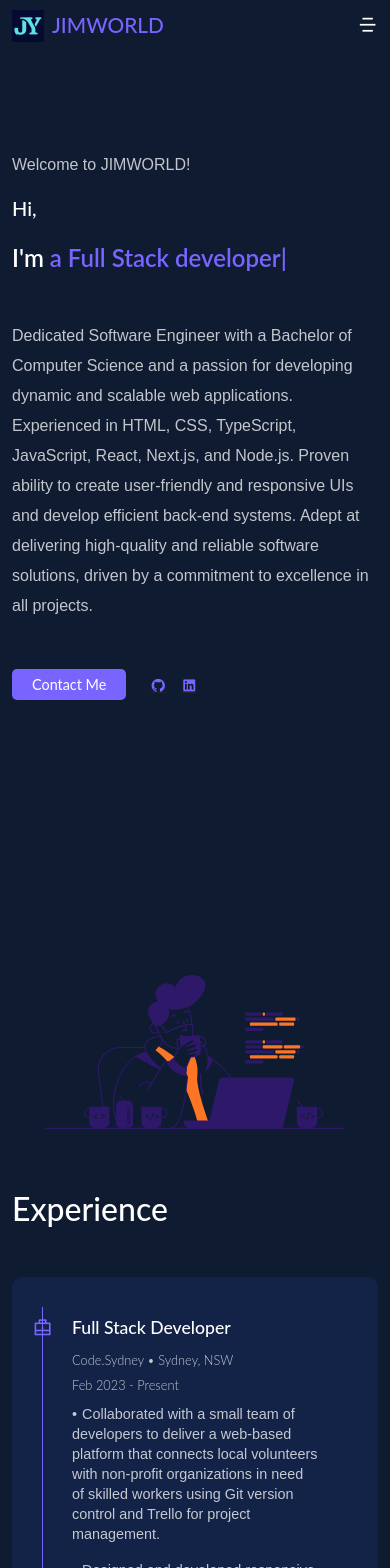
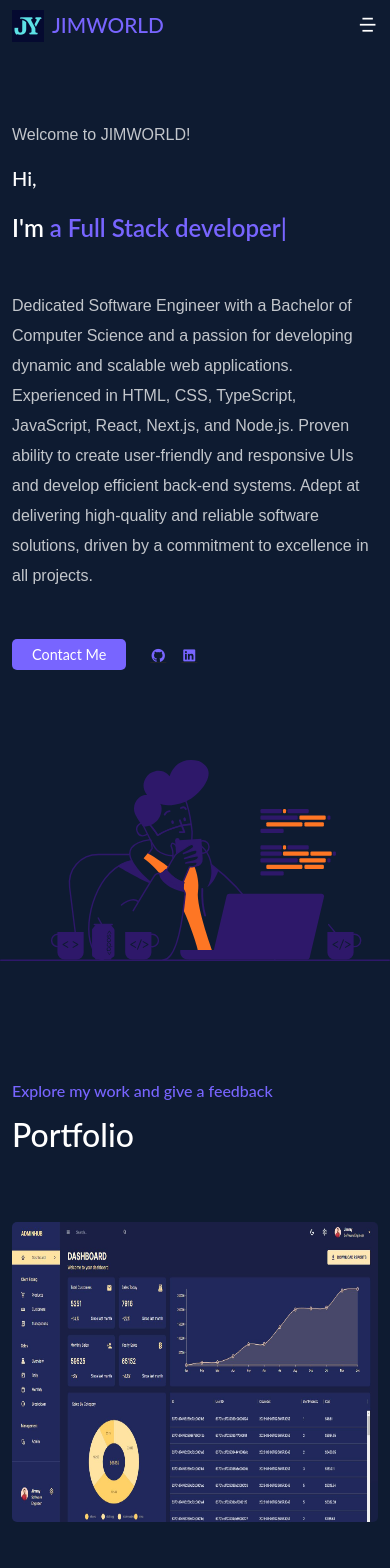
Before and after one commit to JIMMY-YA0/portfolio_site, a React (Create React App) app: page / in a window 390 px wide. Shown: the top 1568 px of the page. Built offline with nearby package versions, Linux system fonts and the light colour scheme; a web font is replaced by a local one.

Commit message:
Fix: adjust the resposive design for hero section

```diff
--- a/src/components/About/About.css
+++ b/src/components/About/About.css
@@ -51,9 +51,9 @@
   margin-right: 15px;
 }
 
-section {
+/* section {
   padding-bottom: 100px;
-}
+} */
 
 @media only screen and (max-width: 992px) {
   .about_btn {
--- a/src/components/Header/Header.css
+++ b/src/components/Header/Header.css
@@ -5,6 +5,7 @@
   position: fixed;
   top: 0;
   left: 0;
+  background: #0e1b31;
   z-index: 888888;
 }
 
--- a/src/components/Hero/Hero.css
+++ b/src/components/Hero/Hero.css
@@ -22,14 +22,16 @@
 }
 
 .hero_img {
-  width: 600px;
-  height: 600px;
-  line-height: 600px;
-  margin-left: auto;
+  display: flex;
+  justify-content: center;
+  align-items: center;
+  margin: auto;
 }
 
-.hero_section {
-  padding-top: 150px;
+.hero_imags {
+  display: flex;
+  justify-content: center;
+  align-items: center;
 }
 
 .hero_content p {
@@ -43,12 +45,16 @@
 
 /* Responsive */
 
+@media only screen and (min-width: 992px) {
+  .hero_section {
+    height: 100vh;
+    display: flex;
+    justify-items: center;
+    align-items: center;
+  }
+}
+
 @media only screen and (max-width: 992px) {
-  .hero_img {
-    width: 300px;
-    height: 300px;
-  }
-
   .hero_content p {
     font-style: 0.8rem;
   }
@@ -57,12 +63,26 @@
     display: block;
     padding: 5px 20px;
   }
+
+  .hero_section {
+    margin-top: 100px;
+  }
+}
+
+@media only screen and (max-width: 768px) {
+  .hero_img {
+    padding: 40px 0;
+  }
 }
 
 @media only screen and (max-width: 576px) {
+  .hero_section {
+    margin-top: 80px;
+  }
   .hero_img {
     margin: auto;
   }
+
   .hero_content {
     margin-bottom: 50px;
   }
--- a/src/components/Hero/Hero.jsx
+++ b/src/components/Hero/Hero.jsx
@@ -31,13 +31,9 @@ const Hero = () => {
                 TypeScript, JavaScript, React, Next.js, and Node.js. Proven ability to create
                 user-friendly and responsive UIs and develop efficient back-end systems. Adept at
                 delivering high-quality and reliable software solutions, driven by a commitment to
-                excellence in all projects.
+                excellence in all&nbsp;projects.
               </p>
               <div className="hero_btns d-flex align-items-center gap-4 mt-5">
-                {/* <button className="btn hire_btn">
-                  <a href="#contact">Hire Me</a>
-                </button> */}
-
                 <a href="#contact" className="contact_btn">
                   <button className="btn">Contact Me </button>
                 </a>
@@ -61,10 +57,8 @@ const Hero = () => {
               </div>
             </div>
           </Col>
-          <Col lg="6" md="6">
-            <div className="hero_img">
-              <img src={heroImg} alt="" className="w-100" />
-            </div>
+          <Col lg="6" md="6" className="hero_img">
+            <img src={heroImg} alt="" className="w-100" />
           </Col>
         </Row>
       </Container>
--- a/src/components/Layout/Layout.jsx
+++ b/src/components/Layout/Layout.jsx
@@ -5,13 +5,13 @@ import About from '../About/About'
 import Projects from '../Projects/Projects'
 import Contact from '../Contact/Contact'
 import Footer from '../Footer/Footer'
-import Experience from '../Experience/Experience'
+// import Experience from '../Experience/Experience'
 const Layout = () => {
   return (
     <>
       <Header />
       <Hero />
-      <Experience />
+      {/* <Experience /> */}
       <Projects />
       <About />
       <Contact />
```
